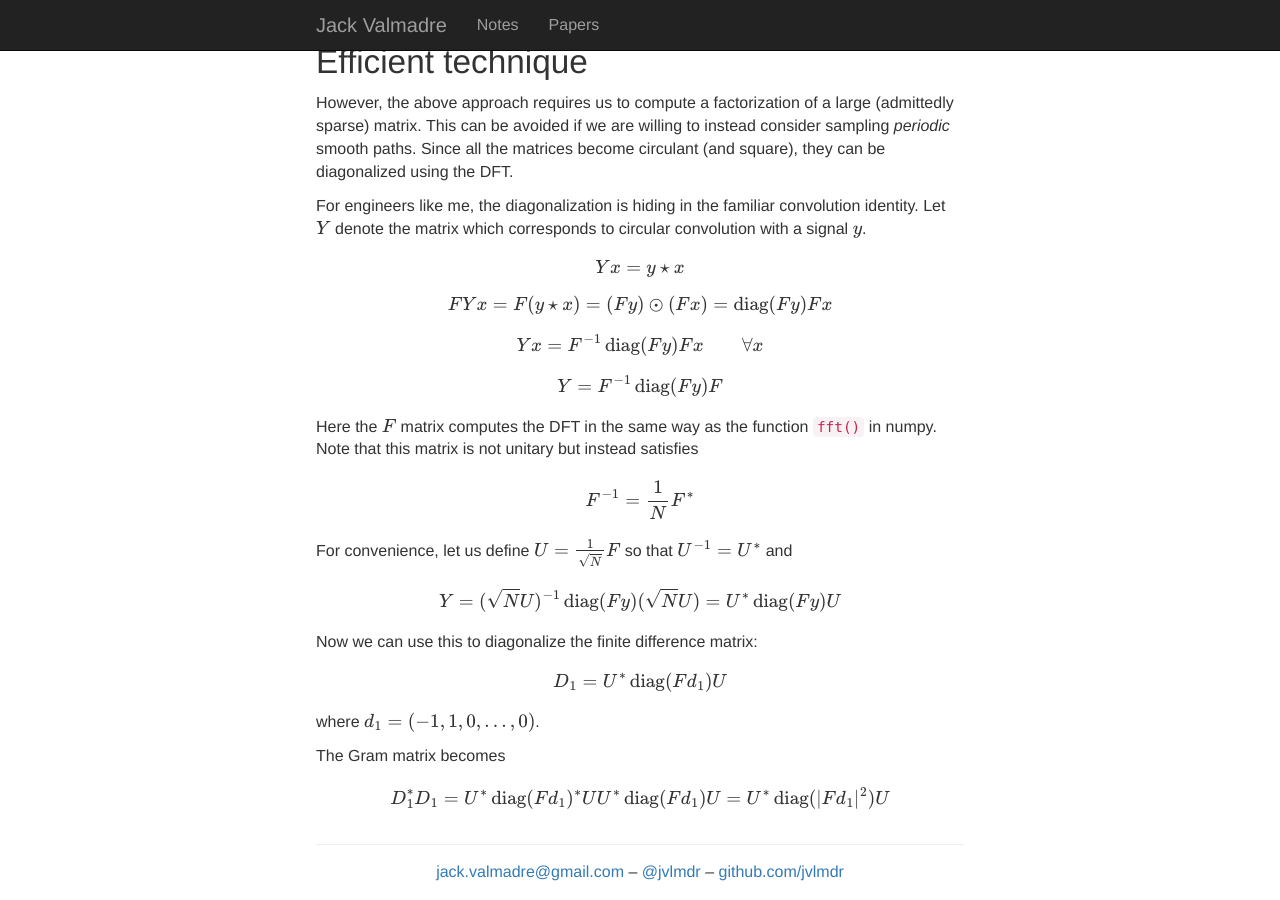
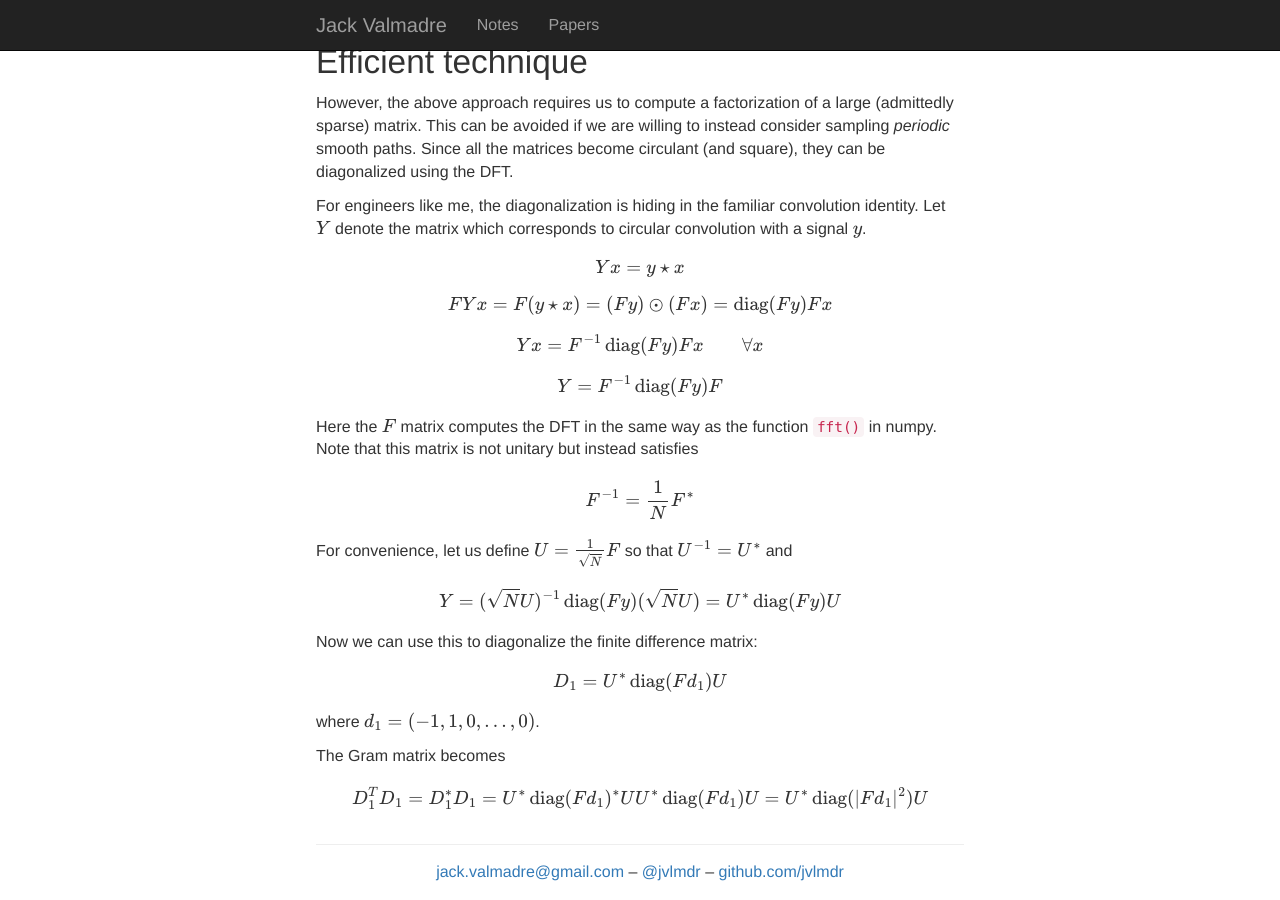
Before and after one commit to jvlmdr/jack.valmadre.net, a Jekyll site: the page built from notes/_posts/2020-01-06-sample-smooth-paths.md, in a window 1280 px wide and 900 px high, scrolled down 951 px. Built offline with Jekyll 4.4.1, drawn with Linux system fonts in a browser that asks for light colours; nearby versions of some CDN libraries; formulas are drawn with MathJax 3.

Commit message:
Update 2020-01-06-sample-smooth-paths.md

```diff
--- a/notes/_posts/2020-01-06-sample-smooth-paths.md
+++ b/notes/_posts/2020-01-06-sample-smooth-paths.md
@@ -62,4 +62,4 @@ where $d_{1} = (-1, 1, 0, \dots, 0)$.
 
 The Gram matrix becomes
 
-$$ D_{1}^{\ast} D_{1} = U^{\ast} \operatorname{diag}(F d_{1})^{\ast} U U^{\ast} \operatorname{diag}(F d_{1}) U = U^{\ast} \operatorname{diag}(|F d_{1}|^{2}) U $$
+$$ D_{1}^{T} D_{1} = D_{1}^{\ast} D_{1} = U^{\ast} \operatorname{diag}(F d_{1})^{\ast} U U^{\ast} \operatorname{diag}(F d_{1}) U = U^{\ast} \operatorname{diag}(|F d_{1}|^{2}) U $$
```
